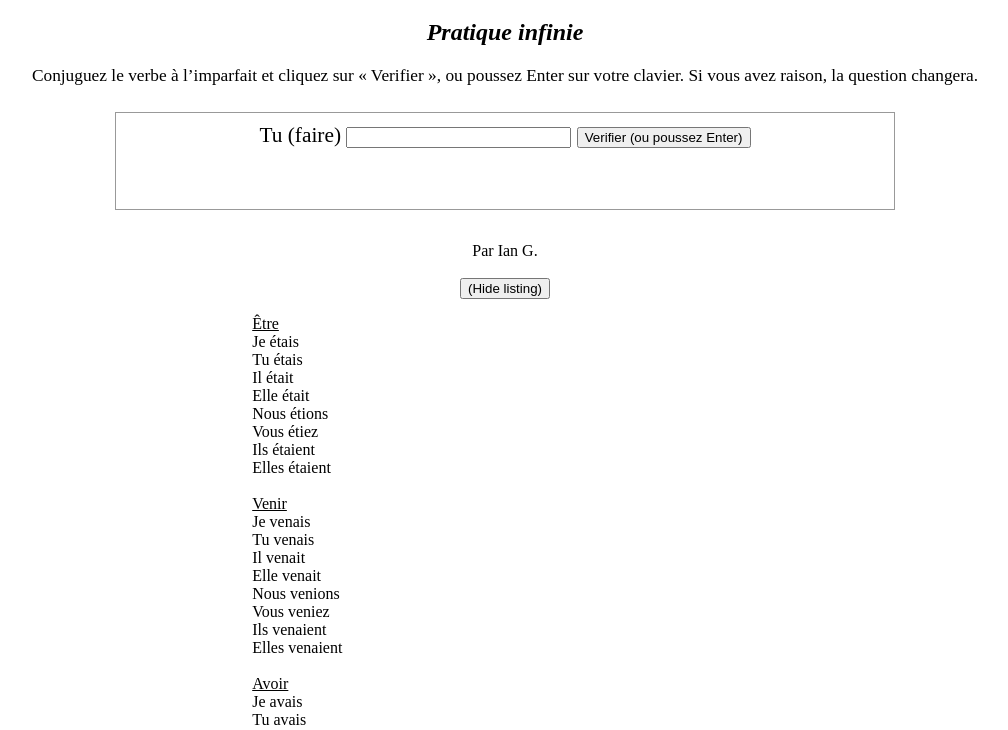
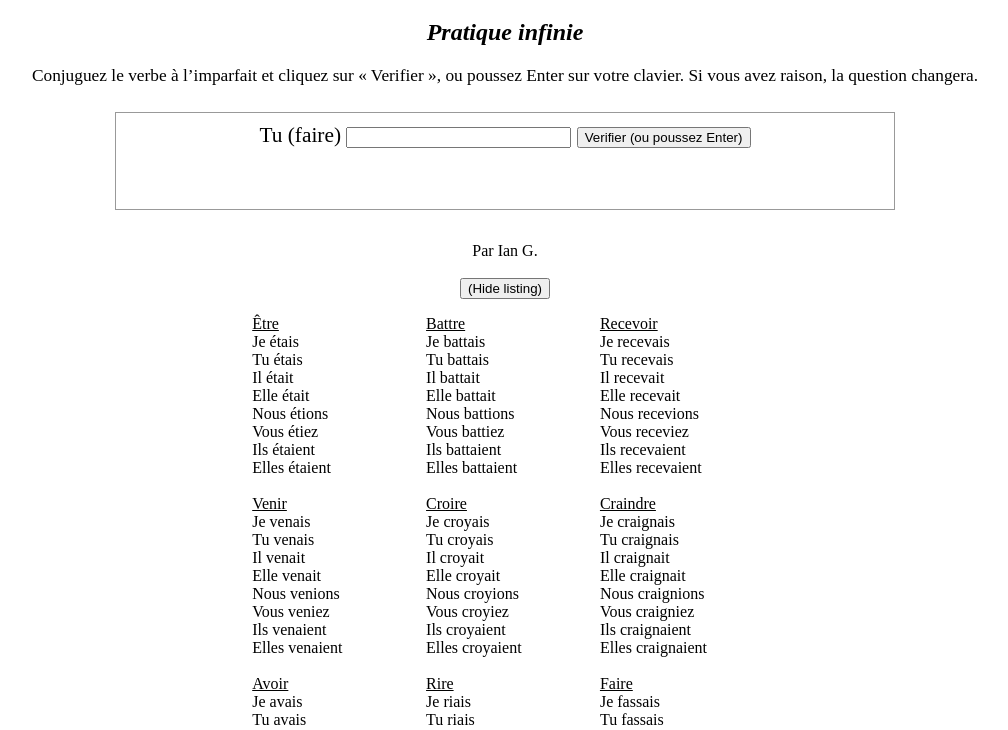
Before and after one commit to 591188/verbes-examen-11, a plain HTML site: page imparfait.html in a window 1280 px wide. Both pictures are taken after a click on the button "(List all)". Shown: the part 61-791 px from the top of the page, without its empty margins (135-1143 px from the left). Drawn offline with Linux system fonts and the light colour scheme.

Commit message:
Split listing into columns

```diff
--- a/style.css
+++ b/style.css
@@ -41,4 +41,5 @@ input, button {
     padding: 10 px;
     width: 40%;
     min-width: 30em;
+    columns: 8em;
 }
```
